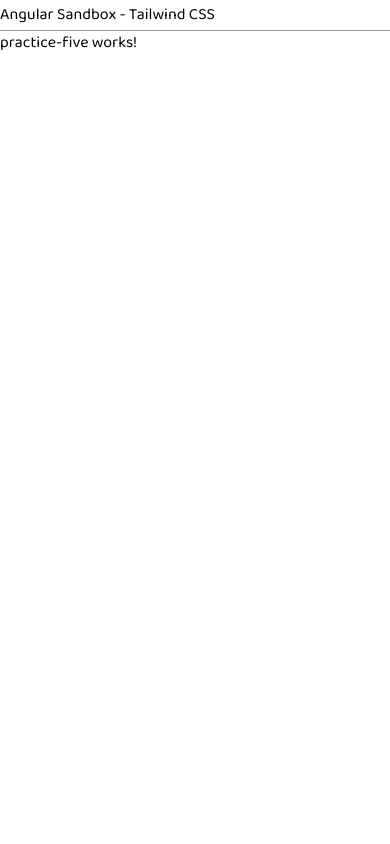
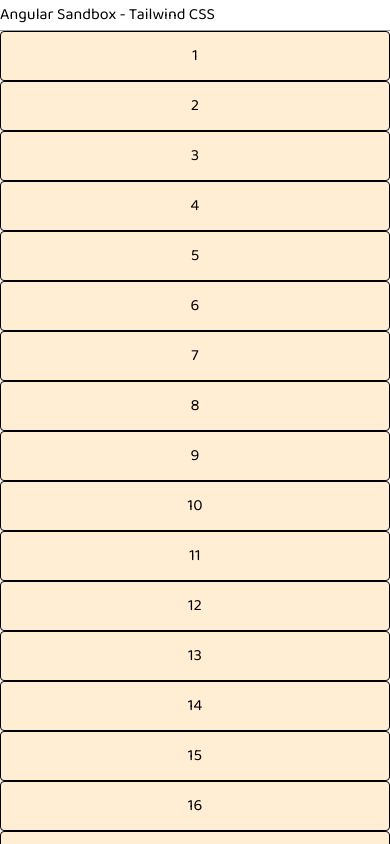
Before and after one commit to ozgursarikamis/angular-sandbox, an Angular app: page / in a window 390 px wide. Shown: the top 844 px of the page. Built offline with nearby package versions, Linux system fonts and the light colour scheme.

Commit message:
Responsiveness with `flex`

```diff
--- a/src/app/practice-five/practice-five.component.html
+++ b/src/app/practice-five/practice-five.component.html
@@ -1 +1,8 @@
-<p>practice-five works!</p>
+<div class="flex flex-wrap">
+  @for (n of [].constructor(24); track n; let i = $index) {
+    <div class="bg-orange-100 text-black p-3 border text-center rounded
+           w-full sm:w-1/1 md:w-1/2 lg:w-1/3 xl:w-1/6 2xl:w-1/12">
+      {{ i + 1 }}
+    </div>
+  }
+</div>
```
